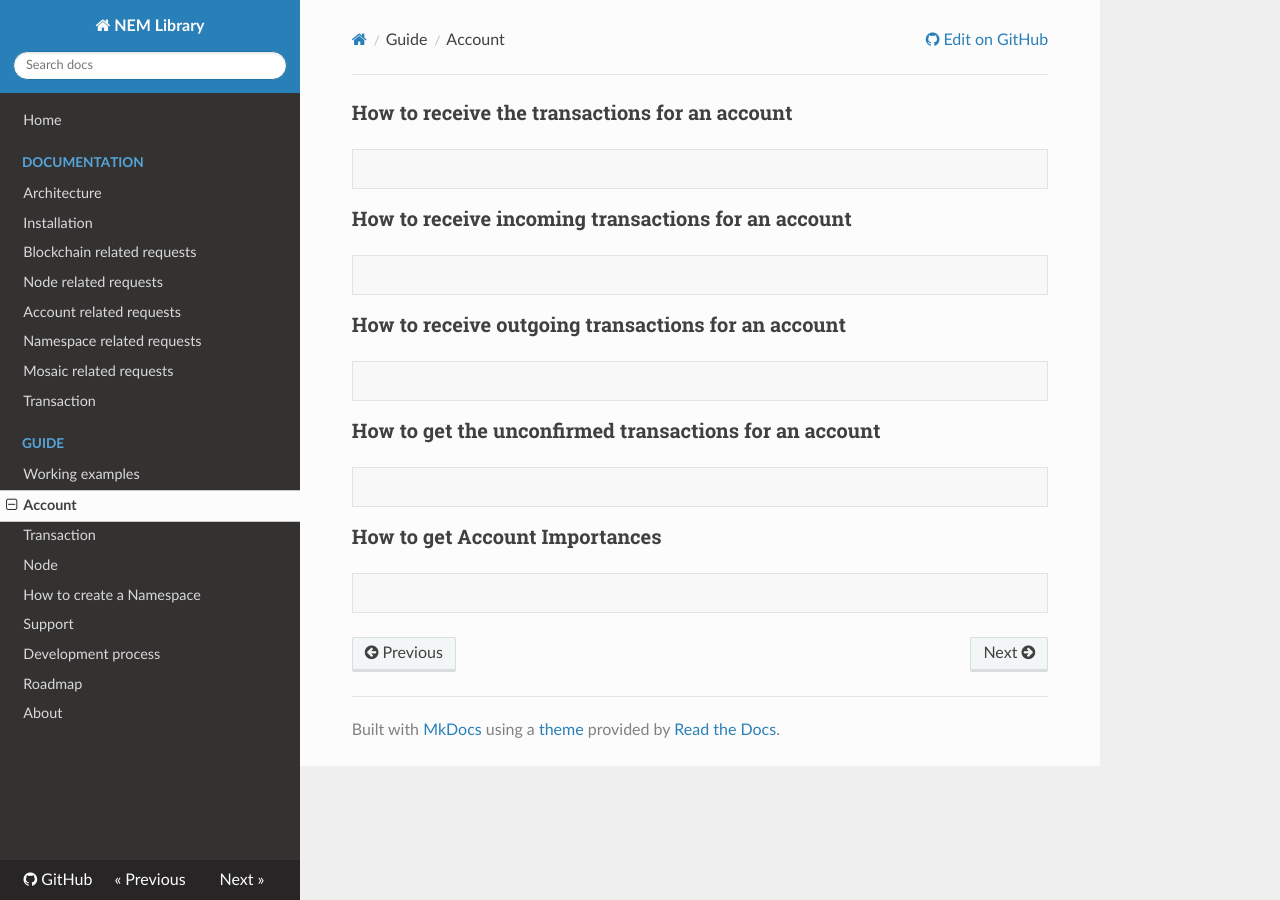
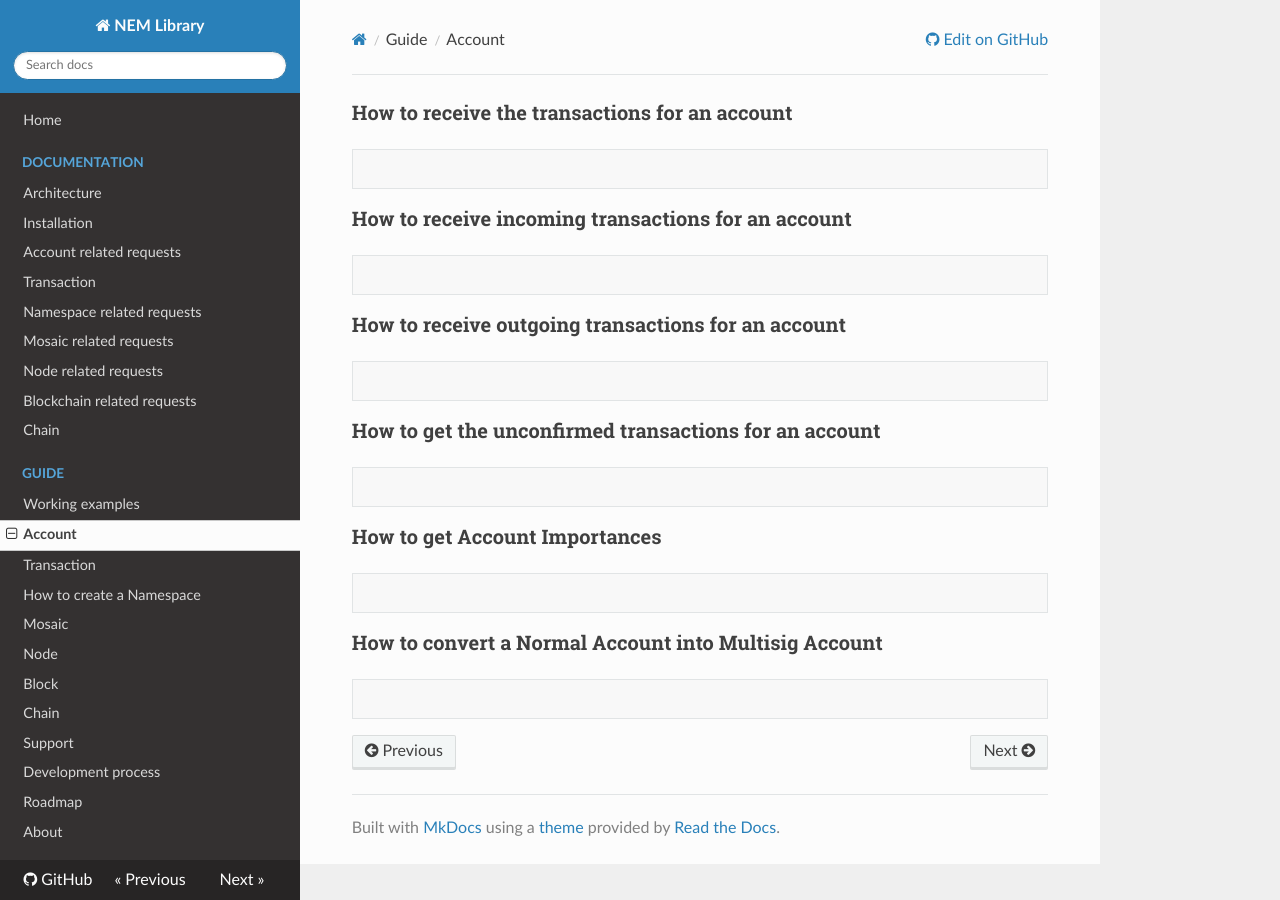
Before and after one commit to takahser/nem-library-docs, an MkDocs documentation site: the page built from docs/guide/account.md, in a window 1280 px wide. Built offline with MkDocs 1.6.1, drawn with Linux system fonts in a browser that asks for light colours; nearby versions of some CDN libraries; old or Windows-style settings are respelled for this version of MkDocs.

Commit message:
Documentation structure updated

````diff
--- a/docs/guide/account.md
+++ b/docs/guide/account.md
@@ -28,4 +28,8 @@
 
 ```
 
-###
+### How to convert a Normal Account into Multisig Account
+
+```typescript
+
+```
--- a/mkdocs.yml
+++ b/mkdocs.yml
@@ -4,18 +4,22 @@
   - Documentation:
     - 'documentation/architecture.md'
     - 'documentation/overview.md'
-    - 'documentation/blockchain.md'
-    - 'documentation/node.md'
     - 'documentation/account.md'
+    - 'documentation/transaction.md'
     - 'documentation/namespace.md'
     - 'documentation/mosaic.md'
-    - 'documentation/transaction.md'
+    - 'documentation/node.md'
+    - 'documentation/block.md'
+    - 'documentation/chain.md'
   - Guide:
     - 'guide/overview.md'
     - 'guide/account.md'
     - 'guide/transaction.md'
+    - 'guide/namespace.md'
+    - 'guide/mosaic.md'
     - 'guide/node.md'
-    - 'guide/namespace.md'
+    - 'guide/block.md'
+    - 'guide/chain.md'
   - Support: 'support.md'
   - Development process: 'development_process.md'
   - Roadmap: 'roadmap.md'
````
Also changed, not shown: docs/about.md (+1 -1 lines), docs/development_process.md (+1 -1 lines), docs/guide/block.md (added, +1 -0 lines), docs/guide/chain.md (added, +1 -0 lines), docs/guide/mosaic.md (added, +1 -0 lines), docs/documentation/block.md (renamed from docs/documentation/blockchain.md), docs/documentation/chain.md (added).
